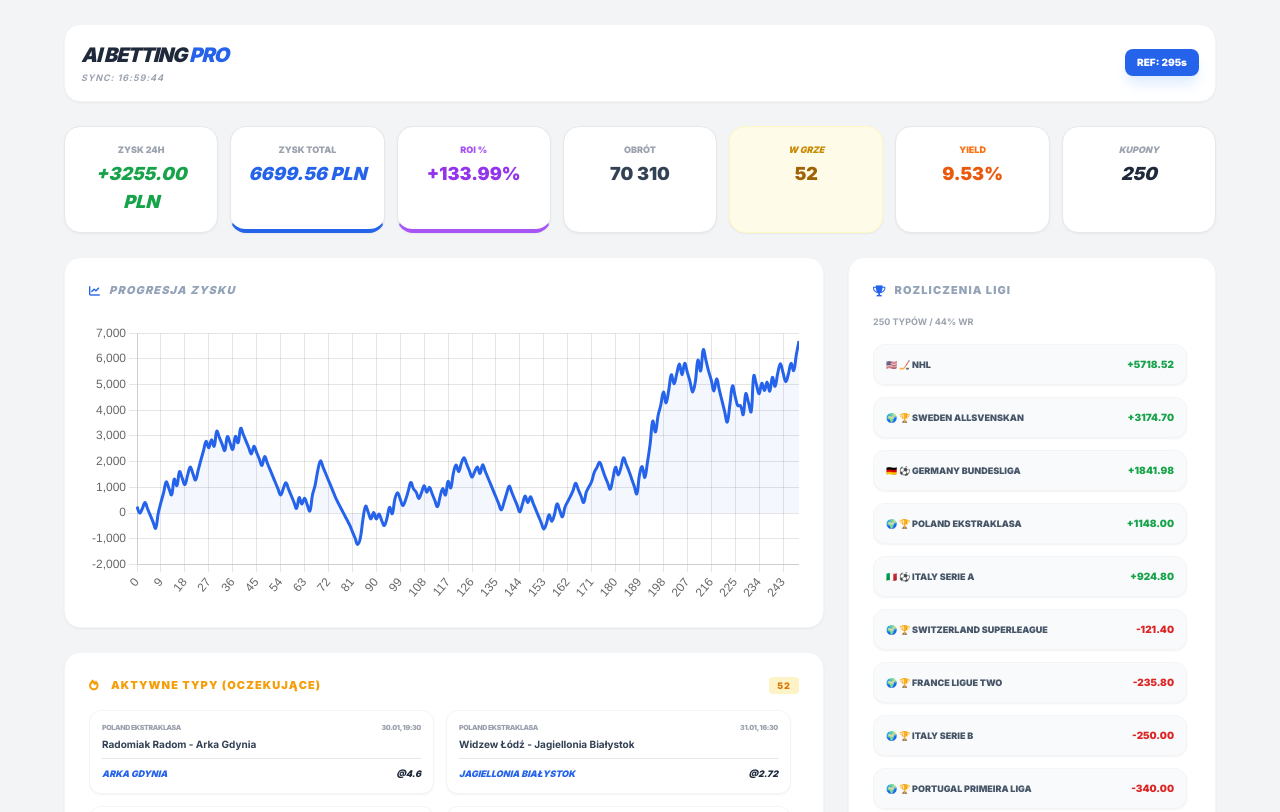
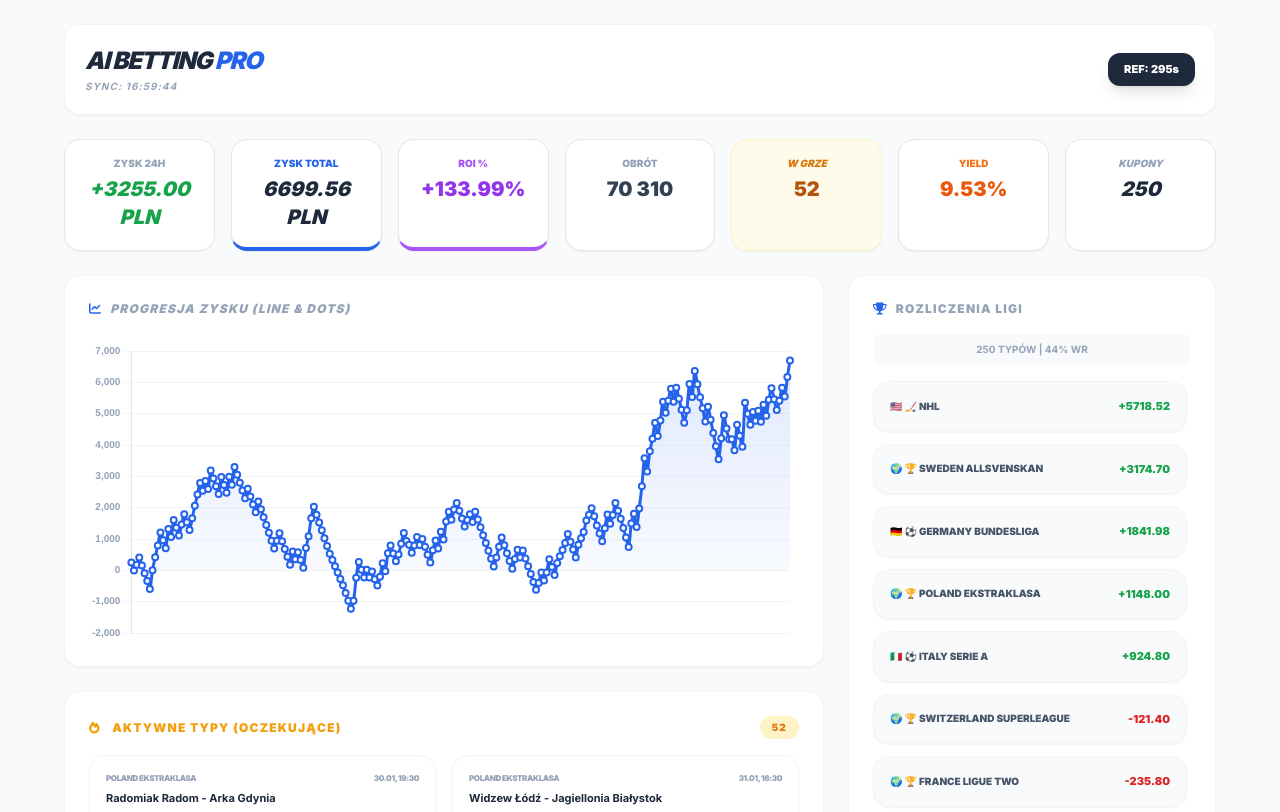
Before and after one commit to DodoS4/Bukmacher_bot, a plain HTML site: page index.html in a window 1280 px wide. Shown: the top 812 px of the page. Drawn offline with nearby package versions, Linux system fonts and the light colour scheme.

Commit message:
Update index.html

```diff
--- a/index.html
+++ b/index.html
@@ -9,98 +9,98 @@
     <link href="https://cdnjs.cloudflare.com/ajax/libs/font-awesome/6.0.0-beta3/css/all.min.css" rel="stylesheet">
     <style>
         @import url('https://fonts.googleapis.com/css2?family=Inter:wght@400;700;900&display=swap');
-        body { background-color: #f3f4f6; color: #111827; font-family: 'Inter', sans-serif; }
-        .stat-card { transition: transform 0.2s; border: 1px solid #e5e7eb; }
-        .stat-card:hover { transform: translateY(-2px); }
-        .chart-container { position: relative; height: 280px; width: 100%; }
+        body { background-color: #f8fafc; color: #1e293b; font-family: 'Inter', sans-serif; }
+        .stat-card { transition: transform 0.2s; border: 1px solid #e2e8f0; }
+        .stat-card:hover { transform: translateY(-3px); box-shadow: 0 10px 15px -3px rgba(0, 0, 0, 0.1); }
+        .chart-container { position: relative; height: 300px; width: 100%; }
         .win-border { border-left: 4px solid #10b981; }
         .loss-border { border-left: 4px solid #ef4444; }
         .pending-border { border-left: 4px solid #f59e0b; }
 
-        #active-bets-container { max-height: 500px; overflow-y: auto; padding-right: 8px; }
+        #active-bets-container, #history-groups { scrollbar-width: thin; }
         ::-webkit-scrollbar { width: 5px; }
-        ::-webkit-scrollbar-track { background: #f1f1f1; }
-        ::-webkit-scrollbar-thumb { background: #d1d5db; border-radius: 10px; }
+        ::-webkit-scrollbar-track { background: #f1f5f9; }
+        ::-webkit-scrollbar-thumb { background: #cbd5e1; border-radius: 10px; }
     </style>
 </head>
 <body class="p-2 md:p-6">
 
     <div class="max-w-6xl mx-auto">
-        <div class="flex justify-between items-center mb-6 bg-white p-4 rounded-2xl shadow-sm border border-gray-100">
+        <div class="flex justify-between items-center mb-6 bg-white p-5 rounded-2xl shadow-sm border border-slate-100">
             <div>
-                <h1 class="text-xl font-black italic tracking-tighter text-slate-800 uppercase">AI BETTING <span class="text-blue-600">PRO</span></h1>
-                <p id="last-update" class="text-[9px] text-gray-400 uppercase tracking-widest mt-0.5 font-bold italic">Sync: --:--:--</p>
+                <h1 class="text-2xl font-black italic tracking-tighter text-slate-800 uppercase">AI BETTING <span class="text-blue-600">PRO</span></h1>
+                <p id="last-update" class="text-[10px] text-slate-400 uppercase tracking-widest mt-0.5 font-bold italic">Sync: --:--:--</p>
             </div>
             <div class="flex items-center gap-2">
-                <span id="refresh-timer" class="text-[10px] font-black bg-blue-600 text-white px-3 py-1.5 rounded-lg shadow-lg shadow-blue-100">REF: 300s</span>
+                <span id="refresh-timer" class="text-[11px] font-black bg-slate-800 text-white px-4 py-2 rounded-xl shadow-lg">REF: 300s</span>
             </div>
         </div>
 
-        <div class="grid grid-cols-2 md:grid-cols-4 lg:grid-cols-7 gap-3 mb-6 text-center">
+        <div class="grid grid-cols-2 md:grid-cols-4 lg:grid-cols-7 gap-4 mb-6 text-center">
             <div class="stat-card bg-white p-4 rounded-2xl shadow-sm">
-                <p class="text-[9px] text-gray-400 uppercase font-black mb-1">Zysk 24h</p>
-                <p id="today-profit" class="text-lg font-black italic">0.00 PLN</p>
+                <p class="text-[10px] text-slate-400 uppercase font-black mb-1">Zysk 24h</p>
+                <p id="today-profit" class="text-xl font-black italic text-green-600">0.00 PLN</p>
             </div>
             <div class="stat-card bg-white p-4 rounded-2xl shadow-sm border-b-4 border-b-blue-600">
-                <p class="text-[9px] text-gray-400 uppercase font-black mb-1 text-blue-600">Zysk Total</p>
-                <p id="total-profit" class="text-lg font-black text-blue-600 italic">0.00 PLN</p>
+                <p class="text-[10px] text-blue-600 uppercase font-black mb-1">Zysk Total</p>
+                <p id="total-profit" class="text-xl font-black text-slate-800 italic">0.00 PLN</p>
             </div>
             <div class="stat-card bg-white p-4 rounded-2xl shadow-sm border-b-4 border-b-purple-500">
-                <p class="text-[9px] text-gray-400 uppercase font-black mb-1 text-purple-500">ROI %</p>
-                <p id="roi-val" class="text-lg font-black text-purple-600">0%</p>
+                <p class="text-[10px] text-purple-500 uppercase font-black mb-1">ROI %</p>
+                <p id="roi-val" class="text-xl font-black text-purple-600">0%</p>
             </div>
             <div class="stat-card bg-white p-4 rounded-2xl shadow-sm">
-                <p class="text-[9px] text-gray-400 uppercase font-black mb-1">Obrót</p>
-                <p id="turnover-val" class="text-lg font-black text-slate-700">0</p>
+                <p class="text-[10px] text-slate-400 uppercase font-black mb-1">Obrót</p>
+                <p id="turnover-val" class="text-xl font-black text-slate-700">0</p>
             </div>
-            <div class="stat-card bg-yellow-50 p-4 rounded-2xl shadow-sm border border-yellow-100">
-                <p class="text-[9px] text-yellow-600 uppercase font-black mb-1 italic">W grze</p>
-                <p id="upcoming-val" class="text-lg font-black text-yellow-700">0</p>
+            <div class="stat-card bg-amber-50 p-4 rounded-2xl shadow-sm border border-amber-100">
+                <p class="text-[10px] text-amber-600 uppercase font-black mb-1 italic text-center">W grze</p>
+                <p id="upcoming-val" class="text-xl font-black text-amber-700">0</p>
             </div>
             <div class="stat-card bg-white p-4 rounded-2xl shadow-sm">
-                <p class="text-[9px] text-gray-400 uppercase font-black mb-1 text-orange-500">Yield</p>
-                <p id="yield-val" class="text-lg font-black text-orange-600">0%</p>
+                <p class="text-[10px] text-orange-500 uppercase font-black mb-1">Yield</p>
+                <p id="yield-val" class="text-xl font-black text-orange-600">0%</p>
             </div>
             <div class="stat-card bg-white p-4 rounded-2xl shadow-sm">
-                <p class="text-[9px] text-gray-400 uppercase font-black mb-1 italic">Kupony</p>
-                <p id="total-bets-count" class="text-lg font-black text-slate-800 italic">0</p>
+                <p class="text-[10px] text-slate-400 uppercase font-black mb-1 italic text-center">Kupony</p>
+                <p id="total-bets-count" class="text-xl font-black text-slate-800 italic text-center">0</p>
             </div>
         </div>
 
         <div class="grid grid-cols-1 lg:grid-cols-3 gap-6">
             <div class="lg:col-span-2 space-y-6">
-                <div class="bg-white p-6 rounded-2xl shadow-sm border border-gray-100">
-                    <h3 class="font-black mb-6 text-[11px] text-slate-400 uppercase tracking-widest flex items-center gap-2 italic">
-                        <i class="fas fa-chart-line text-blue-600"></i> Progresja Zysku
+                <div class="bg-white p-6 rounded-2xl shadow-sm border border-slate-100">
+                    <h3 class="font-black mb-6 text-[12px] text-slate-400 uppercase tracking-widest flex items-center gap-2 italic">
+                        <i class="fas fa-chart-line text-blue-600"></i> Progresja Zysku (Line & Dots)
                     </h3>
                     <div class="chart-container">
                         <canvas id="profitChart"></canvas>
                     </div>
                 </div>
 
-                <div class="bg-white p-6 rounded-2xl shadow-sm border border-gray-100">
-                    <h3 class="font-black mb-4 text-[11px] text-amber-500 uppercase tracking-widest flex items-center justify-between">
+                <div class="bg-white p-6 rounded-2xl shadow-sm border border-slate-100">
+                    <h3 class="font-black mb-4 text-[12px] text-amber-500 uppercase tracking-widest flex items-center justify-between">
                         <span><i class="fas fa-fire mr-2"></i> Aktywne Typy (Oczekujące)</span>
-                        <span id="active-count-badge" class="bg-amber-100 text-amber-600 px-2 py-0.5 rounded text-[9px]">0</span>
+                        <span id="active-count-badge" class="bg-amber-100 text-amber-600 px-3 py-1 rounded-full text-[10px] font-black">0</span>
                     </h3>
-                    <div id="active-bets-container" class="grid grid-cols-1 md:grid-cols-2 gap-3"></div>
+                    <div id="active-bets-container" class="grid grid-cols-1 md:grid-cols-2 gap-4"></div>
                 </div>
 
-                <div class="bg-white p-6 rounded-2xl shadow-sm border border-gray-100">
-                    <h3 class="font-black mb-4 text-[11px] text-green-500 uppercase tracking-widest flex items-center">
+                <div class="bg-white p-6 rounded-2xl shadow-sm border border-slate-100">
+                    <h3 class="font-black mb-4 text-[12px] text-green-500 uppercase tracking-widest flex items-center italic">
                         <i class="fas fa-check-circle mr-2"></i> Ostatnie 10 rozliczeń
                     </h3>
-                    <div id="recent-results-container" class="grid grid-cols-1 md:grid-cols-2 gap-3 italic"></div>
+                    <div id="recent-results-container" class="grid grid-cols-1 md:grid-cols-2 gap-4 italic"></div>
                 </div>
             </div>
 
             <div class="lg:col-span-1">
-                <div class="bg-white p-6 rounded-2xl shadow-sm border border-gray-100 sticky top-6">
-                    <h3 class="font-black mb-4 text-[11px] text-slate-400 uppercase tracking-widest flex items-center gap-2">
+                <div class="bg-white p-6 rounded-2xl shadow-sm border border-slate-100 sticky top-6">
+                    <h3 class="font-black mb-4 text-[12px] text-slate-400 uppercase tracking-widest flex items-center gap-2">
                         <i class="fas fa-trophy text-blue-600"></i> ROZLICZENIA LIGI
                     </h3>
-                    <p id="total-bets-info" class="text-[9px] text-gray-400 font-bold mb-4 uppercase">Wczytywanie...</p>
-                    <div id="history-groups" class="space-y-3 overflow-y-auto max-h-[800px] pr-1"></div>
+                    <p id="total-bets-info" class="text-[10px] text-slate-400 font-bold mb-4 uppercase bg-slate-50 p-2 rounded-lg text-center">Wczytywanie...</p>
+                    <div id="history-groups" class="space-y-3 overflow-y-auto max-h-[700px] pr-1"></div>
                 </div>
             </div>
         </div>
@@ -123,7 +123,7 @@
 
                 document.getElementById('total-profit').innerText = (s.zysk_total || 0).toFixed(2) + ' PLN';
                 document.getElementById('today-profit').innerText = (s.zysk_24h >= 0 ? '+' : '') + (s.zysk_24h || 0).toFixed(2) + ' PLN';
-                document.getElementById('today-profit').className = `text-lg font-black italic ${s.zysk_24h >= 0 ? 'text-green-600' : 'text-red-600'}`;
+                document.getElementById('today-profit').className = `text-xl font-black italic ${s.zysk_24h >= 0 ? 'text-green-600' : 'text-red-600'}`;
                 document.getElementById('roi-val').innerText = (s.roi >= 0 ? '+' : '') + (s.roi || 0) + '%';
                 document.getElementById('turnover-val').innerText = (s.obrot || 0).toLocaleString('pl-PL');
                 document.getElementById('yield-val').innerText = (s.yield || 0) + '%';
@@ -138,30 +138,30 @@
 
                 const hRes = await fetch('history.json?v=' + Date.now());
                 const history = await hRes.json();
-                document.getElementById('total-bets-info').innerText = `${history.length} TYPÓW / ${s.skutecznosc}% WR`;
+                document.getElementById('total-bets-info').innerText = `${history.length} TYPÓW | ${s.skutecznosc}% WR`;
                 renderHistory(history, s.wykres);
-            } catch (e) { console.error("Błąd ładowania:", e); }
+            } catch (e) { console.error("Błąd ładowania danych:", e); }
         }
 
         function renderActive(coupons) {
             const container = document.getElementById('active-bets-container');
             if(!coupons || coupons.length === 0) {
-                container.innerHTML = '<p class="text-center col-span-2 text-gray-300 text-[10px] py-4 uppercase font-black italic">Brak oczekujących</p>';
+                container.innerHTML = '<p class="text-center col-span-2 text-slate-300 text-[11px] py-6 uppercase font-black italic">Brak oczekujących kuponów</p>';
                 return;
             }
             container.innerHTML = coupons.map(c => {
                 const league = c.sport.toUpperCase().replace('SOCCER_', '').replace('ICEHOCKEY_', '').replace(/_/g, ' ');
                 const dt = new Date(c.time).toLocaleString('pl-PL', {day:'2-digit', month:'2-digit', hour:'2-digit', minute:'2-digit'});
                 return `
-                <div class="bg-white p-3 rounded-xl border border-gray-100 pending-border shadow-sm">
-                    <div class="flex justify-between text-[7px] font-black text-gray-400 mb-1 uppercase tracking-tighter">
+                <div class="bg-white p-4 rounded-2xl border border-slate-100 pending-border shadow-sm">
+                    <div class="flex justify-between text-[8px] font-black text-slate-400 mb-2 uppercase tracking-tighter">
                         <span>${league}</span>
                         <span>${dt}</span>
                     </div>
-                    <p class="text-[10px] font-bold text-slate-700 leading-tight mb-2">${c.home} - ${c.away}</p>
-                    <div class="flex justify-between items-end border-t pt-2">
-                        <span class="text-[9px] font-black text-blue-600 uppercase italic">${c.outcome}</span>
-                        <span class="text-[9px] font-black text-slate-800 italic uppercase">@${c.odds}</span>
+                    <p class="text-[11px] font-bold text-slate-800 leading-tight mb-3">${c.home} - ${c.away}</p>
+                    <div class="flex justify-between items-center border-t pt-2">
+                        <span class="text-[10px] font-black text-blue-600 uppercase italic">${c.outcome}</span>
+                        <span class="text-[10px] font-black text-slate-900 italic">@${c.odds}</span>
                     </div>
                 </div>`;
             }).join('');
@@ -178,57 +178,99 @@
                 leagues[lName].matches.push(m);
             });
 
-            // Wykres
+            // NOWOCZESNY WYKRES: LINIA I KROPKI
             if(profitChart) profitChart.destroy();
-            profitChart = new Chart(document.getElementById('profitChart').getContext('2d'), {
+            const ctx = document.getElementById('profitChart').getContext('2d');
+            const gradient = ctx.createLinearGradient(0, 0, 0, 300);
+            gradient.addColorStop(0, 'rgba(37, 99, 235, 0.15)');
+            gradient.addColorStop(1, 'rgba(37, 99, 235, 0)');
+
+            profitChart = new Chart(ctx, {
                 type: 'line',
                 data: {
                     labels: chartPoints.map((_, i) => i),
-                    datasets: [{ data: chartPoints, borderColor: '#2563eb', borderWidth: 3, backgroundColor: 'rgba(37, 99, 235, 0.05)', fill: true, tension: 0.4, pointRadius: 0 }]
+                    datasets: [{
+                        data: chartPoints,
+                        borderColor: '#2563eb',
+                        borderWidth: 3,
+                        backgroundColor: gradient,
+                        fill: true,
+                        tension: 0.3,
+                        pointRadius: 3,
+                        pointBackgroundColor: '#ffffff',
+                        pointBorderColor: '#2563eb',
+                        pointBorderWidth: 2,
+                        pointHoverRadius: 7,
+                        pointHoverBackgroundColor: '#2563eb',
+                        pointHoverBorderColor: '#fff'
+                    }]
                 },
-                options: { responsive: true, maintainAspectRatio: false, plugins: { legend: { display: false } } }
+                options: {
+                    responsive: true,
+                    maintainAspectRatio: false,
+                    plugins: {
+                        legend: { display: false },
+                        tooltip: {
+                            backgroundColor: '#1e293b',
+                            padding: 12,
+                            titleFont: { size: 10 },
+                            bodyFont: { size: 13, weight: 'bold' },
+                            displayColors: false,
+                            callbacks: {
+                                label: function(context) { return context.parsed.y.toFixed(2) + ' PLN'; }
+                            }
+                        }
+                    },
+                    scales: {
+                        x: { display: false },
+                        y: {
+                            ticks: { font: { size: 10, weight: '700' }, color: '#94a3b8' },
+                            grid: { color: '#f1f5f9' }
+                        }
+                    }
+                }
             });
 
-            // Ostatnie 10 rozliczeń
+            // OSTATNIE ROZLICZENIA
             const recentContainer = document.getElementById('recent-results-container');
             const last10 = [...data].sort((a, b) => new Date(b.time) - new Date(a.time)).slice(0, 10);
             recentContainer.innerHTML = last10.map(m => {
                 const isWin = m.profit > 0;
                 const dt = new Date(m.time).toLocaleString('pl-PL', {day:'2-digit', month:'2-digit', hour:'2-digit', minute:'2-digit'});
                 return `
-                <div class="flex justify-between items-center p-3 bg-white rounded-xl border border-gray-100 shadow-sm ${isWin ? 'win-border' : (m.profit < 0 ? 'loss-border' : 'pending-border')}">
+                <div class="flex justify-between items-center p-4 bg-white rounded-2xl border border-slate-100 shadow-sm ${isWin ? 'win-border' : (m.profit < 0 ? 'loss-border' : 'pending-border')}">
                     <div class="overflow-hidden">
-                        <p class="text-[7px] text-gray-400 font-bold uppercase mb-0.5">${dt} | @${m.odds}</p>
-                        <p class="text-[9px] font-bold leading-tight text-slate-700 truncate">${m.home} - ${m.away}</p>
+                        <p class="text-[8px] text-slate-400 font-bold uppercase mb-1">${dt} | @${m.odds}</p>
+                        <p class="text-[11px] font-bold leading-tight text-slate-800 truncate">${m.home} - ${m.away}</p>
                     </div>
-                    <div class="text-right min-w-[60px]">
-                        <p class="text-[10px] font-black ${isWin ? 'text-green-600' : 'text-red-600'}">${isWin ? '+' : ''}${m.profit.toFixed(2)}</p>
+                    <div class="text-right min-w-[70px]">
+                        <p class="text-[11px] font-black ${isWin ? 'text-green-600' : 'text-red-600'}">${isWin ? '+' : ''}${m.profit.toFixed(2)}</p>
                     </div>
                 </div>`;
             }).join('');
 
-            // Grupy ligowe
+            // GRUPY LIGOWE
             const historyContainer = document.getElementById('history-groups');
             historyContainer.innerHTML = '';
             Object.entries(leagues).sort((a,b) => b[1].profit - a[1].profit).forEach(([name, d], i) => {
                 const id = `g-${i}`;
                 const asset = ASSETS[name] || '🌍 🏆';
                 historyContainer.innerHTML += `
-                <div class="bg-gray-50 rounded-xl border border-gray-100 overflow-hidden shadow-sm mb-2">
-                    <button onclick="document.getElementById('${id}').classList.toggle('hidden')" class="w-full flex justify-between items-center p-3 hover:bg-gray-100 transition-all">
-                        <span class="text-[9px] font-black uppercase text-slate-600 text-left">${asset} ${name}</span>
-                        <span class="text-[10px] font-black ${d.profit >= 0 ? 'text-green-600' : 'text-red-600'}">${d.profit >= 0 ? '+' : ''}${d.profit.toFixed(2)}</span>
+                <div class="bg-slate-50 rounded-2xl border border-slate-100 overflow-hidden shadow-sm mb-3">
+                    <button onclick="document.getElementById('${id}').classList.toggle('hidden')" class="w-full flex justify-between items-center p-4 hover:bg-slate-100 transition-all">
+                        <span class="text-[10px] font-black uppercase text-slate-600 text-left">${asset} ${name}</span>
+                        <span class="text-[11px] font-black ${d.profit >= 0 ? 'text-green-600' : 'text-red-600'}">${d.profit >= 0 ? '+' : ''}${d.profit.toFixed(2)}</span>
                     </button>
-                    <div id="${id}" class="hidden bg-white p-2 space-y-1">
+                    <div id="${id}" class="hidden bg-white p-3 space-y-2 border-t border-slate-100">
                         ${d.matches.reverse().map(m => {
                             const matchDt = new Date(m.time).toLocaleString('pl-PL', {day:'2-digit', month:'2-digit', hour:'2-digit', minute:'2-digit'});
                             return `
-                            <div class="flex justify-between p-2 rounded text-[8px] ${m.profit > 0 ? 'bg-green-50' : 'bg-red-50'} shadow-inner">
-                                <div class="flex flex-col flex-1 truncate mr-2 text-slate-700">
-                                    <span class="text-[6px] text-slate-400 font-bold uppercase">${matchDt} | @${m.odds}</span>
+                            <div class="flex justify-between p-3 rounded-xl text-[9px] ${m.profit > 0 ? 'bg-green-50 text-green-700' : (m.profit < 0 ? 'bg-red-50 text-red-700' : 'bg-slate-50 text-slate-700')}">
+                                <div class="flex flex-col flex-1 truncate mr-3">
+                                    <span class="text-[7px] opacity-60 font-bold uppercase">${matchDt} | @${m.odds}</span>
                                     <span class="font-bold truncate">${m.home} - ${m.away}</span>
                                 </div>
-                                <span class="font-black self-center min-w-[40px] text-right">${m.profit.toFixed(2)}</span>
+                                <span class="font-black self-center text-right">${m.profit.toFixed(2)}</span>
                             </div>`;
                         }).join('')}
                     </div>
@@ -236,7 +278,15 @@
             });
         }
 
-        setInterval(() => { countdown--; document.getElementById('refresh-timer').innerText = `REF: ${countdown}s`; if(countdown<=0) { loadData(); countdown=300; } }, 1000);
+            setInterval(() => {
+            countdown--;
+            document.getElementById('refresh-timer').innerText = `REF: ${countdown}s`;
+            if(countdown <= 0) {
+                loadData();
+                countdown = 300;
+            }
+        }, 1000);
+
         loadData();
     </script>
 </body>
```
